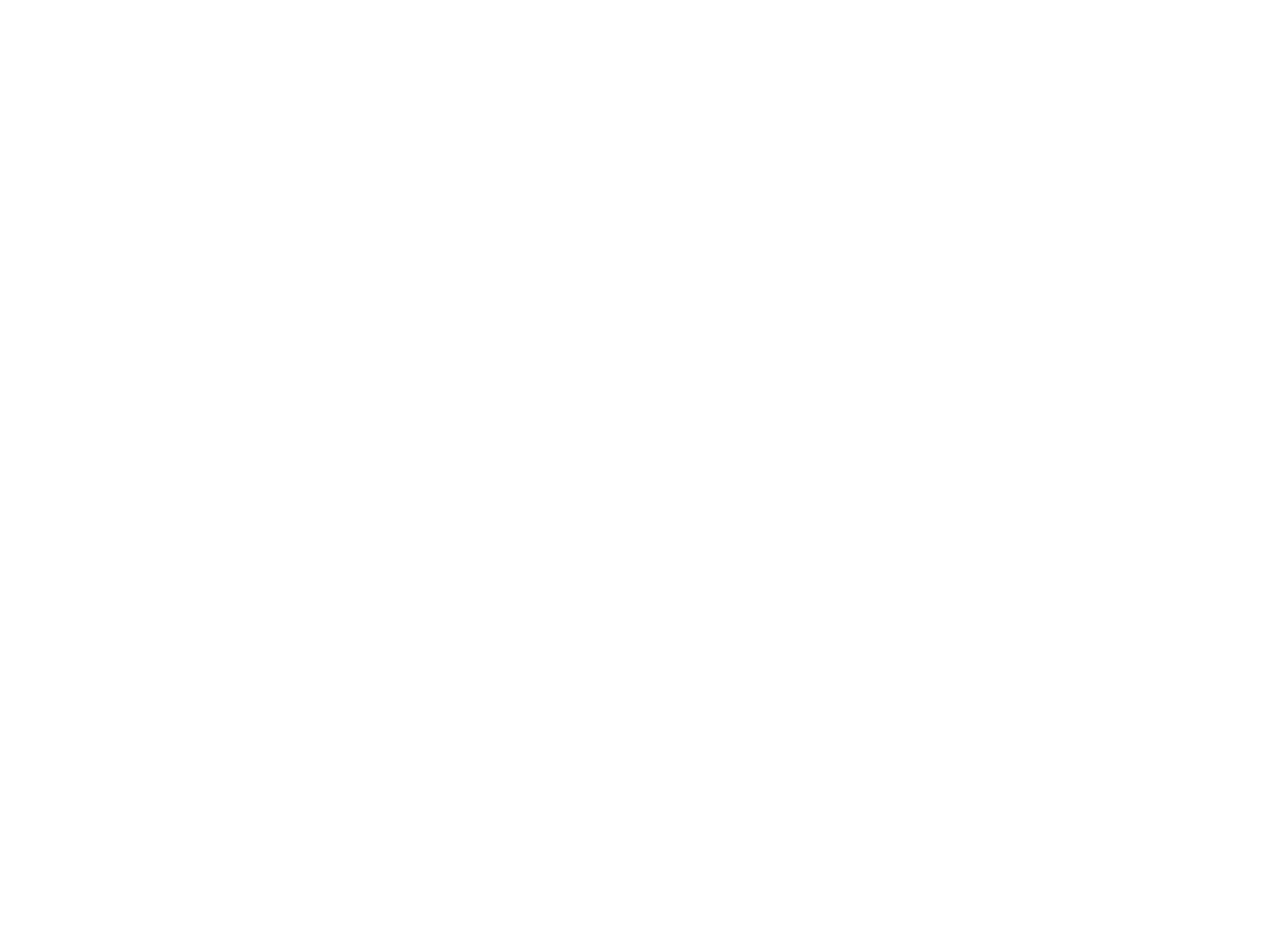
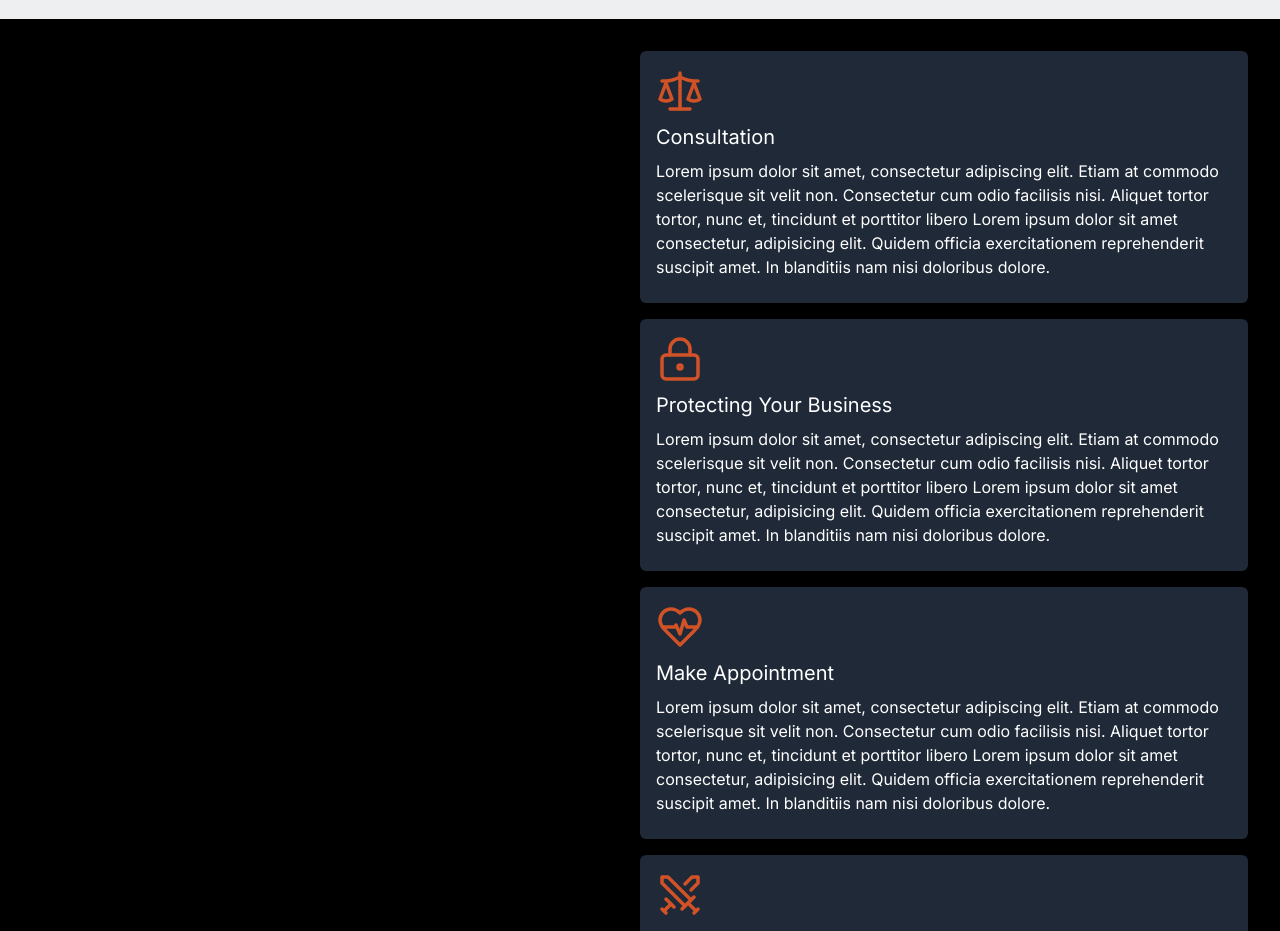
Before and after one commit to SaRTHaK0909k/Alppoint.ai, a Next.js app: page /about in a window 1280 px wide. Shown: the part 1860-2791 px from the top of the page. Before the commit the page ends 1800 px from the top, so only its background shows below. Built offline with nearby package versions, Linux system fonts and the light colour scheme.

Commit message:
about us done

```diff
--- a/app/about/page.jsx
+++ b/app/about/page.jsx
@@ -1,10 +1,13 @@
 import Image from "next/image";
 import { CircleCheck } from "lucide-react";
+import { HeartPulse,Swords } from "lucide-react";
+import { LockKeyhole } from "lucide-react";
+import { Scale } from "lucide-react";
 import React from "react";
 
 const Page = () => {
   return (
-    <div className="flex flex-col items-center">
+    <div className="flex flex-col items-center mt-10">
       {/* Existing Flexbox */}
       <div className="flex w-full">
         {/* Left side with text content */}
@@ -110,8 +113,81 @@ const Page = () => {
         </div>
       </div>
 
+      <Image className="mt-3" src="/parallax.png" height={5000} width={5000} />
 
+      <div className="flex w-full mt-10 bg-black p-8">
+        {/* Left side with content */}
+        <div className="w-1/2 p-8">
+          <h2 className="text-3xl ">What We</h2>
+          <h2 className="text-3xl mb-10">Offering Our Values</h2>
 
+          <p className="mb-8">
+            Lorem ipsum dolor sit amet, consectetur adipiscing elit. Etiam at
+            commodo scelerisque sit velit non. Consectetur cum odio facilisis
+            nisi. Aliquet tortor tortor, nunc et, tincidunt et porttitor libero.
+            Lorem, ipsum dolor sit amet consectetur adipisicing elit. Temporibus, perferendis eum quisquam atque sit porro, ipsam numquam modi deleniti, reprehenderit pariatur impedit non doloremque ab nostrum fuga. Mollitia sunt consequatur eius optio eaque earum nam doloribus veritatis dignissimos esse officiis voluptates rem, ipsam aut odio nemo provident doloremque? Omnis saepe repudiandae excepturi dignissimos quas atque non aspernatur praesentium? Qui dolorem et facere inventore animi quae hic vel perferendis, facilis, non ut deserunt sequi cupiditate temporibus perspiciatis a repellendus corporis sed impedit atque. Cupiditate nostrum aspernatur repellendus quibusdam placeat doloremque tenetur rerum aperiam dicta repellat architecto ipsa ipsam id iste delectus earum in aliquam vero facilis, eius at quo laborum. Consectetur, sapiente. Aliquam quo nihil reiciendis animi maiores vero molestias, minus dolores ipsum, et numquam neque enim error dolor consectetur. Accusantium quo dolorem praesentium nihil, aliquam placeat consectetur sapiente reprehenderit debitis. Corporis voluptates rem saepe omnis, animi ea quidem fuga quo nam nostrum est obcaecati qui! Illo accusantium eos quod animi est nemo sint. Quaerat aliquam fuga nihil qui molestiae voluptatum tenetur nobis eveniet temporibus ut quia sint totam deserunt amet aperiam, enim culpa iusto mollitia velit beatae. Libero magni distinctio laboriosam dolorem beatae quam, ipsum dolore nemo ducimus corporis amet.
+          </p>
+
+          <p className="mb-8">
+            Lorem ipsum dolor sit amet, consectetur adipiscing elit. Etiam at
+            commodo scelerisque sit velit non. Consectetur cum odio facilisis
+            nisi. Aliquet tortor tortor, nunc et, tincidunt et porttitor libero.
+          </p>
+        </div>
+        {/* Right side with images */}
+        <div className="w-1/2 flex flex-col items-center">
+          <div className="flex flex-col space-y-4">
+            <div className="rectangle bg-gray-800 text-white p-4 rounded-md shadow-lg">
+            <Scale size={48} color="#d25228" strokeWidth={1.75} />
+              <h2 className="text-xl mb-2 mt-2">Consultation</h2>
+              <p className="mb-2">
+                Lorem ipsum dolor sit amet, consectetur adipiscing elit. Etiam
+                at commodo scelerisque sit velit non. Consectetur cum odio
+                facilisis nisi. Aliquet tortor tortor, nunc et, tincidunt et
+                porttitor libero Lorem ipsum dolor sit amet consectetur,
+                adipisicing elit. Quidem officia exercitationem reprehenderit
+                suscipit amet. In blanditiis nam nisi doloribus dolore.
+              </p>
+            </div>
+            <div className="rectangle bg-gray-800 text-white p-4 rounded-md shadow-lg">
+            <LockKeyhole size={48} color="#d25228" strokeWidth={1.75} />
+              <h2 className="text-xl mb-2 mt-2">Protecting Your Business</h2>
+              <p className="mb-2">
+                Lorem ipsum dolor sit amet, consectetur adipiscing elit. Etiam
+                at commodo scelerisque sit velit non. Consectetur cum odio
+                facilisis nisi. Aliquet tortor tortor, nunc et, tincidunt et
+                porttitor libero Lorem ipsum dolor sit amet consectetur,
+                adipisicing elit. Quidem officia exercitationem reprehenderit
+                suscipit amet. In blanditiis nam nisi doloribus dolore.
+              </p>
+            </div>
+            <div className="rectangle bg-gray-800 text-white p-4 rounded-md shadow-lg">
+            <HeartPulse size={48} color="#d25228" strokeWidth={1.75} />
+              <h2 className="text-xl mb-2 mt-2">Make Appointment</h2>
+              <p className="mb-2">
+                Lorem ipsum dolor sit amet, consectetur adipiscing elit. Etiam
+                at commodo scelerisque sit velit non. Consectetur cum odio
+                facilisis nisi. Aliquet tortor tortor, nunc et, tincidunt et
+                porttitor libero Lorem ipsum dolor sit amet consectetur,
+                adipisicing elit. Quidem officia exercitationem reprehenderit
+                suscipit amet. In blanditiis nam nisi doloribus dolore.
+              </p>
+            </div>
+            <div className="rectangle bg-gray-800 text-white p-4 rounded-md shadow-lg">
+            <Swords size={48} color="#d25228" strokeWidth={1.75} />
+              <h2 className="text-xl mb-2 mt-2">Enjoy the Service</h2>
+              <p className="mb-2">
+                Lorem ipsum dolor sit amet, consectetur adipiscing elit. Etiam
+                at commodo scelerisque sit velit non. Consectetur cum odio
+                facilisis nisi. Aliquet tortor tortor, nunc et, tincidunt et
+                porttitor libero Lorem ipsum dolor sit amet consectetur,
+                adipisicing elit. Quidem officia exercitationem reprehenderit
+                suscipit amet. In blanditiis nam nisi doloribus dolore.
+              </p>
+            </div>
+          </div>
+        </div>
+      </div>
     </div>
   );
 };
--- a/components/Footer.jsx
+++ b/components/Footer.jsx
@@ -6,7 +6,7 @@ import Image from "next/image";
 const Footer = () => {
   return (
     <div>
-    <footer className="bg-black text-white py-8">
+    <footer className="bg-gray-800 text-white py-8">
     <div className="container mx-auto flex flex-col md:flex-row justify-between">
       {/* 1st Section */}
       <div className="md:w-3/12 p-4">
```
Also changed, not shown: public/parallax.png (added).
